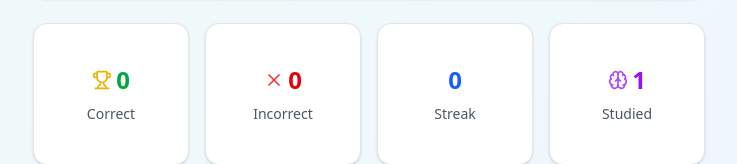
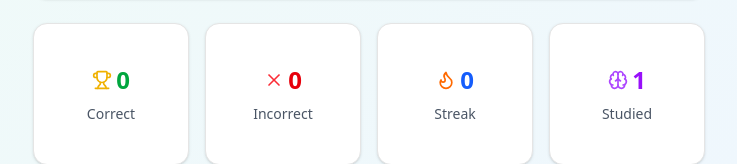
Before and after one commit to ryanwong12/learn-mahjong, a Next.js app: page / in a window 1280 px wide. Shown: the part 719-883 px from the top of the page, without its empty margins (271-1008 px from the left). Built offline with nearby package versions, Linux system fonts and the light colour scheme.

Commit message:
add fire

```diff
--- a/components/mahjong/StatsCard.tsx
+++ b/components/mahjong/StatsCard.tsx
@@ -1,4 +1,4 @@
-import { Brain, Trophy, X } from "lucide-react";
+import { Brain, Flame, Trophy, X } from "lucide-react";
 import { Card, CardContent } from "../ui/card";
 
 type StatsCardProps = {
@@ -40,6 +40,7 @@ const StatsCard = ({ progress, studiedTiles }: StatsCardProps) => {
       <Card className="text-center">
         <CardContent className="p-4">
           <div className="flex items-center justify-center mb-2">
+            <Flame className="w-5 h-5 text-orange-500 mr-1" />
             <span className="text-2xl font-bold text-blue-600">
               {progress.streak}
             </span>
```
